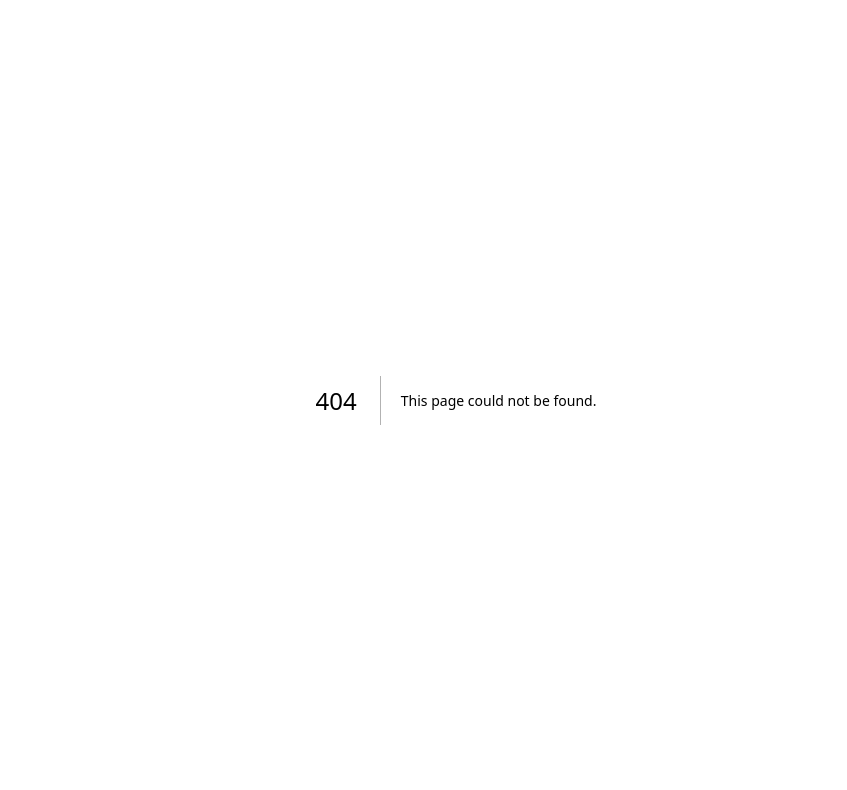
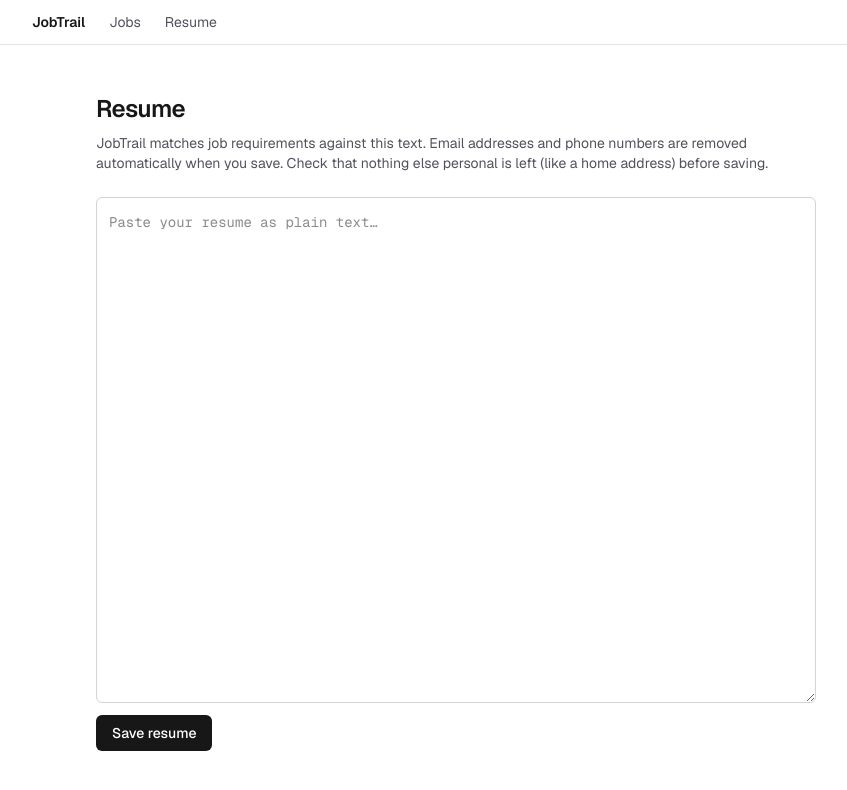
Before and after one commit to maijason/jobtrail, a Next.js app: page /resume in a window 1280 px wide. Before the commit this address had no page. Shown: the top 790 px of the page, without its empty margins (184-1031 px from the left). Built offline with nearby package versions, Linux system fonts and the light colour scheme; no server answers; the database is empty.

Commit message:
Add resume page and site navigation

```diff
--- a/src/app/layout.tsx
+++ b/src/app/layout.tsx
@@ -1,5 +1,6 @@
 import type { Metadata } from "next";
 import { Geist, Geist_Mono } from "next/font/google";
+import Link from "next/link";
 import "./globals.css";
 
 const geistSans = Geist({
@@ -23,7 +24,22 @@ export default function RootLayout({ children }: LayoutProps<"/">) {
       lang="en"
       className={`${geistSans.variable} ${geistMono.variable} h-full antialiased`}
     >
-      <body className="min-h-full flex flex-col">{children}</body>
+      <body className="min-h-full flex flex-col">
+        <nav className="border-b border-zinc-200 dark:border-zinc-800">
+          <div className="mx-auto flex w-full max-w-4xl items-center gap-6 px-6 py-3 text-sm">
+            <Link href="/" className="font-semibold">
+              JobTrail
+            </Link>
+            <Link href="/jobs" className="text-zinc-600 hover:text-foreground dark:text-zinc-400">
+              Jobs
+            </Link>
+            <Link href="/resume" className="text-zinc-600 hover:text-foreground dark:text-zinc-400">
+              Resume
+            </Link>
+          </div>
+        </nav>
+        {children}
+      </body>
     </html>
   );
 }
--- /dev/null
+++ b/src/app/resume/actions.ts
@@ -0,0 +1,26 @@
+"use server";
+
+import { refresh } from "next/cache";
+import { resumeContentSchema, saveResume } from "@/lib/resume";
+
+export type SaveResumeState =
+  | { status: "idle" }
+  | { status: "error"; message: string }
+  | { status: "saved"; removed: { emails: number; phones: number } };
+
+export async function saveResumeAction(
+  _previous: SaveResumeState,
+  formData: FormData,
+): Promise<SaveResumeState> {
+  const content = resumeContentSchema.safeParse(formData.get("content"));
+  if (!content.success) {
+    return {
+      status: "error",
+      message: "Paste your resume text (up to 50,000 characters).",
+    };
+  }
+
+  const removed = await saveResume(content.data);
+  refresh();
+  return { status: "saved", removed };
+}
--- /dev/null
+++ b/src/app/resume/page.tsx
@@ -0,0 +1,33 @@
+import type { Metadata } from "next";
+import { connection } from "next/server";
+import { Suspense } from "react";
+import { getResume } from "@/lib/resume";
+import { ResumeForm } from "./resume-form";
+
+export const metadata: Metadata = {
+  title: "Resume · JobTrail",
+};
+
+export default function ResumePage() {
+  return (
+    <main className="mx-auto w-full max-w-3xl px-6 py-12">
+      <h1 className="text-2xl font-semibold tracking-tight">Resume</h1>
+      <p className="mt-2 text-sm text-zinc-600 dark:text-zinc-400">
+        JobTrail matches job requirements against this text. Email addresses
+        and phone numbers are removed automatically when you save. Check that
+        nothing else personal is left (like a home address) before saving.
+      </p>
+      <Suspense
+        fallback={<p className="mt-6 text-sm text-zinc-500">Loading…</p>}
+      >
+        <SavedResume />
+      </Suspense>
+    </main>
+  );
+}
+
+async function SavedResume() {
+  await connection();
+  const resume = await getResume();
+  return <ResumeForm content={resume?.content ?? ""} />;
+}
--- /dev/null
+++ b/src/app/resume/resume-form.tsx
@@ -0,0 +1,54 @@
+"use client";
+
+import { useActionState } from "react";
+import { saveResumeAction, type SaveResumeState } from "./actions";
+
+function describeRemoved({ emails, phones }: { emails: number; phones: number }) {
+  const parts = [
+    emails && `${emails} email${emails === 1 ? "" : "s"}`,
+    phones && `${phones} phone number${phones === 1 ? "" : "s"}`,
+  ].filter(Boolean);
+  return parts.length ? `Removed ${parts.join(" and ")}.` : "";
+}
+
+export function ResumeForm({ content }: { content: string }) {
+  const [state, formAction, isPending] = useActionState<
+    SaveResumeState,
+    FormData
+  >(saveResumeAction, { status: "idle" });
+
+  return (
+    <form action={formAction} className="mt-6 flex flex-col gap-3">
+      {/* Remount when the saved text changes so you see the redacted version. */}
+      <textarea
+        key={content}
+        name="content"
+        defaultValue={content}
+        required
+        maxLength={50_000}
+        rows={20}
+        placeholder="Paste your resume as plain text…"
+        className="w-full rounded-md border border-zinc-300 bg-transparent p-3 font-mono text-sm leading-6 dark:border-zinc-700"
+      />
+      <div className="flex items-center gap-4">
+        <button
+          type="submit"
+          disabled={isPending}
+          className="rounded-md bg-foreground px-4 py-2 text-sm font-medium text-background hover:opacity-90 disabled:opacity-50"
+        >
+          {isPending ? "Saving…" : "Save resume"}
+        </button>
+        <p role="status" className="text-sm">
+          {state.status === "saved" && (
+            <span className="text-green-600">
+              Saved. {describeRemoved(state.removed)}
+            </span>
+          )}
+          {state.status === "error" && (
+            <span className="text-red-600">{state.message}</span>
+          )}
+        </p>
+      </div>
+    </form>
+  );
+}
--- /dev/null
+++ b/src/lib/resume.ts
@@ -0,0 +1,43 @@
+import { asc, eq } from "drizzle-orm";
+import { z } from "zod";
+import { getDb } from "@/db";
+import { resumes, type Resume } from "@/db/schema";
+import { redactContactInfo, type RedactionResult } from "@/lib/redact";
+
+export const resumeContentSchema = z.string().trim().min(1).max(50_000);
+
+// One resume for now. The table allows more so versions can come later.
+export async function getResume(): Promise<Resume | null> {
+  const [resume] = await getDb()
+    .select()
+    .from(resumes)
+    .orderBy(asc(resumes.createdAt))
+    .limit(1);
+  return resume ?? null;
+}
+
+/** Redact contact info, then create or replace the saved resume. */
+export async function saveResume(
+  content: string,
+): Promise<RedactionResult["removed"]> {
+  const { text, removed } = redactContactInfo(content);
+
+  await getDb().transaction(async (tx) => {
+    const [existing] = await tx
+      .select({ id: resumes.id })
+      .from(resumes)
+      .orderBy(asc(resumes.createdAt))
+      .limit(1);
+
+    if (existing) {
+      await tx
+        .update(resumes)
+        .set({ content: text })
+        .where(eq(resumes.id, existing.id));
+    } else {
+      await tx.insert(resumes).values({ name: "Resume", content: text });
+    }
+  });
+
+  return removed;
+}
```
